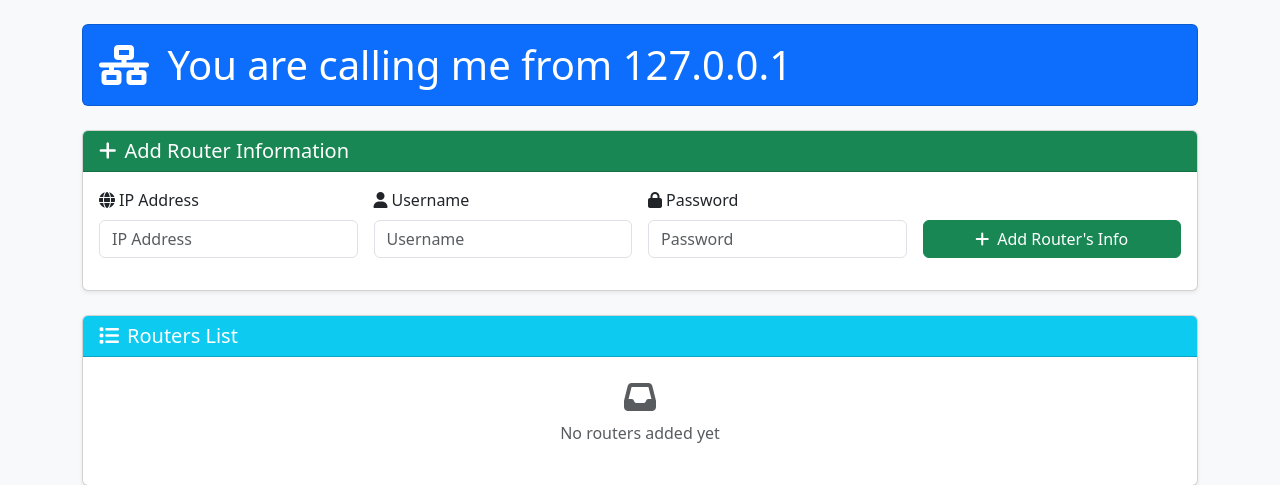
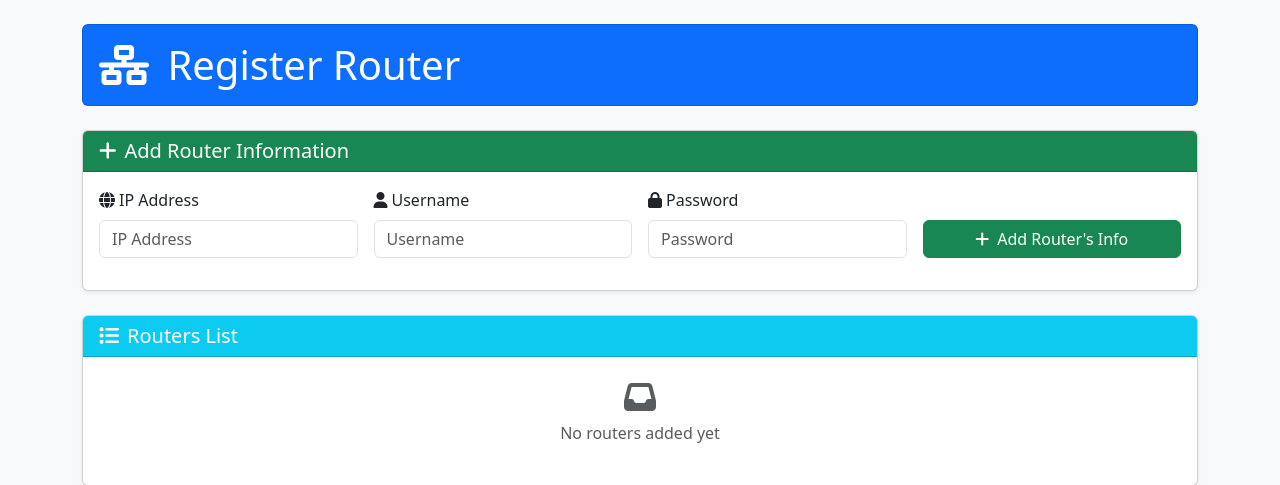
Before and after one commit to FriedStan/ipa2025-msapp, a Flask app: page / in a window 1280 px wide. Shown: the top 485 px of the page. Run offline with Flask 3, Linux system fonts and the light colour scheme; data that the repository does not hold is empty; some libraries are stand-ins or nearby versions.

Commit message:
feat: Fix header UwU

```diff
--- a/web/templates/index.html
+++ b/web/templates/index.html
@@ -1,6 +1,6 @@
 <html>
 <head>
-    <title>Sample app</title>
+    <title>Register Router</title>
     <meta name="viewport" content="width=device-width, initial-scale=1.0">
     <link href="https://cdnjs.cloudflare.com/ajax/libs/bootstrap/5.3.2/css/bootstrap.min.css" rel="stylesheet">
     <link href="https://cdnjs.cloudflare.com/ajax/libs/font-awesome/6.4.0/css/all.min.css" rel="stylesheet">
@@ -12,7 +12,7 @@
             <div class="card-body">
                 <h1 class="card-title mb-0">
                     <i class="fas fa-network-wired me-2"></i>
-                    You are calling me from {{request.remote_addr}}
+                    Register Router
                 </h1>
             </div>
         </div>
```
